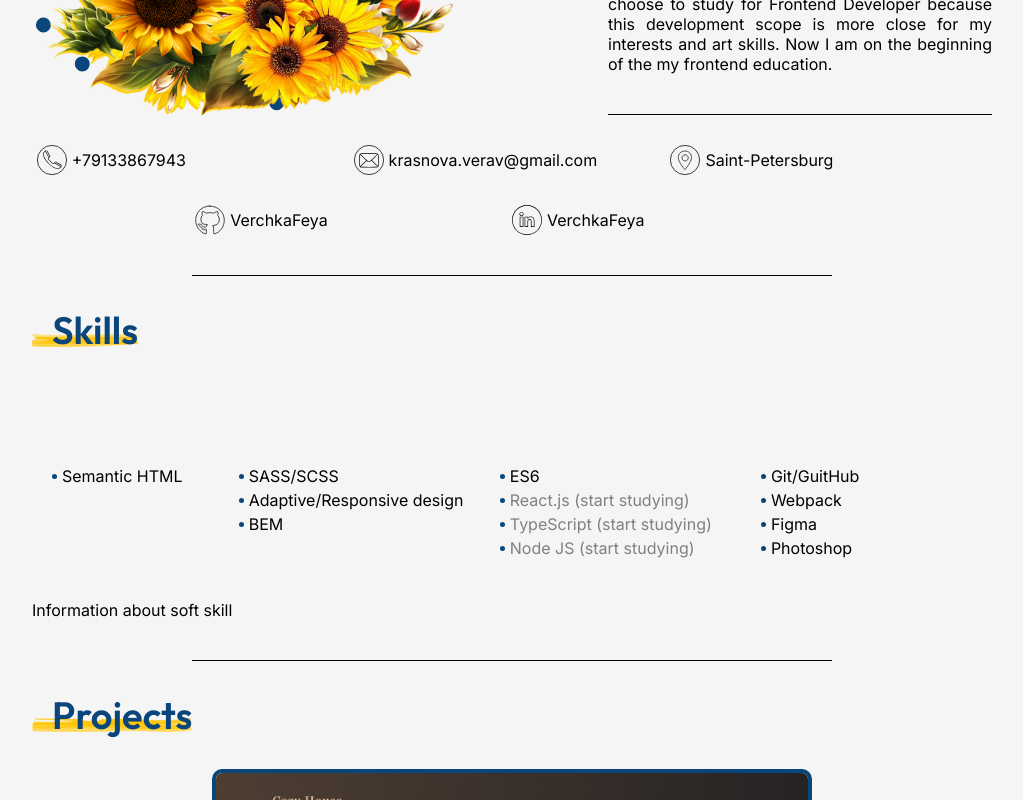
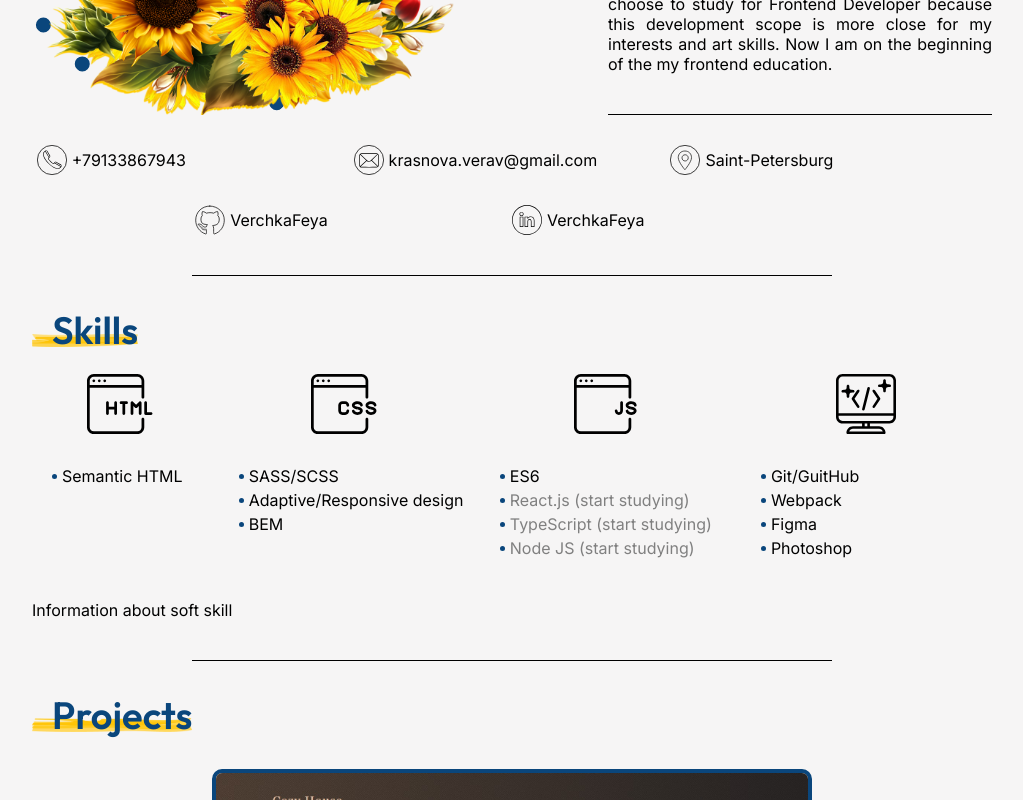
Before and after one commit to VerchkaFeya/my-CV, a website: page index.html in a window 1280 px wide. Shown: the part 503-1303 px from the top of the page, without its empty margins (128-1151 px from the left). Drawn offline with Linux system fonts and the light colour scheme; the site is published under a folder, as on GitHub Pages, so addresses that start at the root find nothing.

Commit message:
fix: paths to icons

```diff
--- a/sass/components/_skills-list.scss
+++ b/sass/components/_skills-list.scss
@@ -16,22 +16,22 @@
 
      &:nth-child(1) {
        width: 19%;
-      background-image: url("/assets/icons/html-icon.svg");
+      background-image: url("./assets/icons/html-icon.svg");
      }
 
      &:nth-child(2) {
       width: 27%;
-      background-image: url("/assets/icons/css-icon.svg");
+      background-image: url("./assets/icons/css-icon.svg");
      }
 
      &:nth-child(3) {
       width: 27%;
-      background-image: url("/assets/icons/js-icon.svg");
+      background-image: url("./assets/icons/js-icon.svg");
      }
 
      &:nth-child(4) {
       width: 27%;
-      background-image: url("/assets/icons/design-icon.svg");
+      background-image: url("./assets/icons/design-icon.svg");
      }
 
      text-align: left;
--- a/sass/style.scss
+++ b/sass/style.scss
@@ -154,9 +154,9 @@
     background-image: url('./assets/title-backgrounds/skills-title.png');
   }
 
-	&__list {
-		margin: 0 0 0 0;
-	}
+  &__list {
+    margin: 0 0 0 0;
+  }
 }
 
 
@@ -173,6 +173,11 @@
 
   &__title {
     background-image: url('./assets/title-backgrounds/education-title.png');
+  }
+
+  &__content {
+    margin: 0 auto;
+    max-width: 600px;
   }
 
 }
@@ -194,11 +199,3 @@
     color: $color-blue;
   }
 }
-
-
-.education {
-  &__content {
-    margin: 0 auto;
-    max-width: 600px;
-  }
-}
```
Also changed, not shown: style.css, 1 other file.
